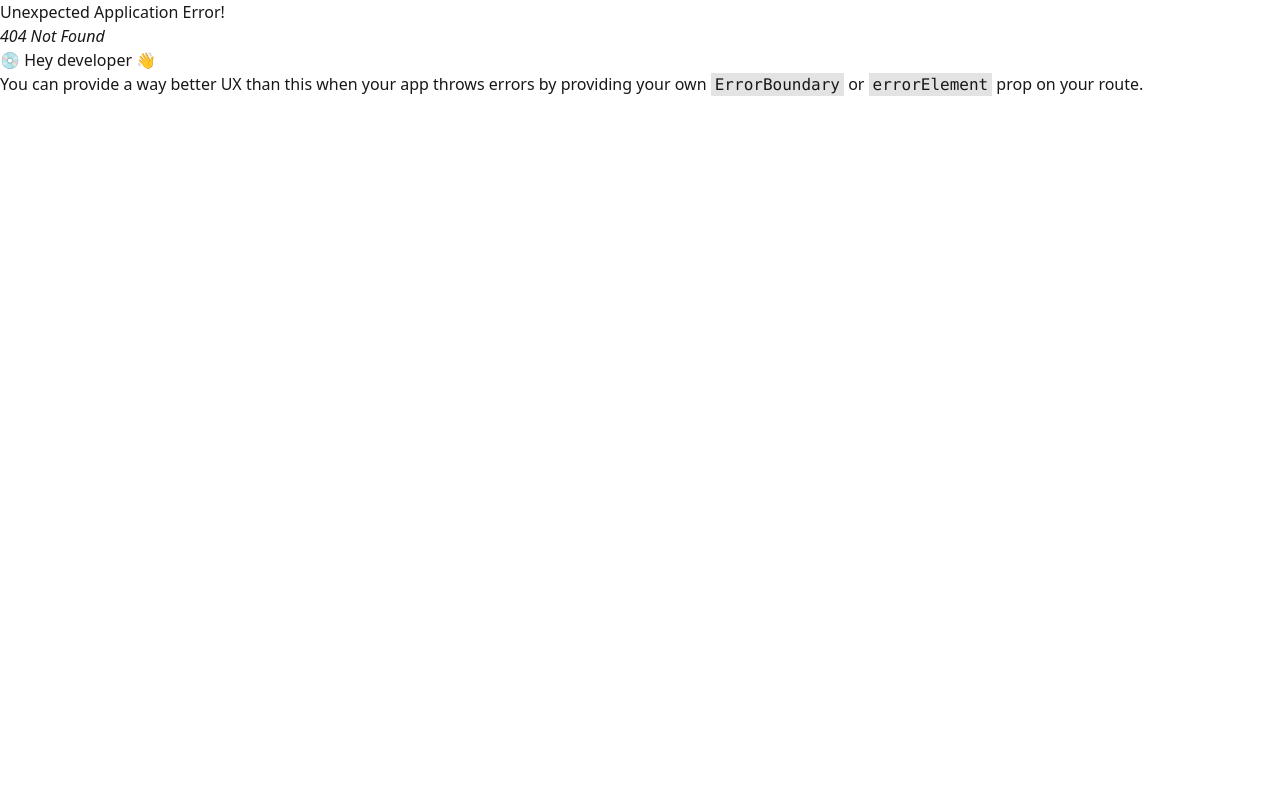
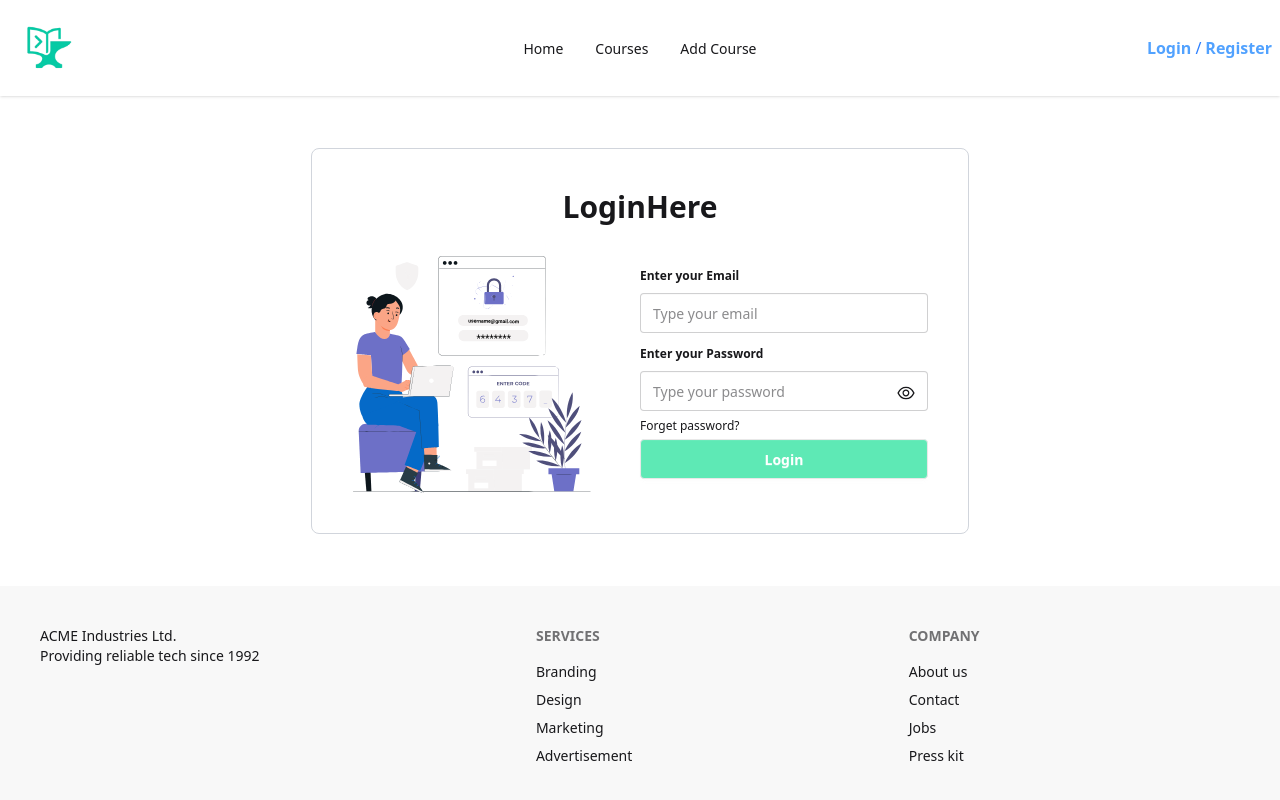
Before and after one commit to sudiptodas153/Course-Management-System, a React (Vite) app: page /login in a window 1280 px wide. Before the commit this address had no page. Shown: the top 800 px of the page. Built offline with nearby package versions, Linux system fonts and the light colour scheme.

Commit message:
login page added and design this page

```diff
--- /dev/null
+++ b/src/Pages/Login/Login.jsx
@@ -0,0 +1,54 @@
+import React, { useState } from 'react';
+import logPic from '../../assets/lottie/login.json'
+import { AiOutlineEye, AiOutlineEyeInvisible } from 'react-icons/ai';
+import Lottie from 'lottie-react';
+
+const Login = () => {
+
+    const [eye, setEye] = useState(false);
+
+    return (
+         <div className='md:flex items-center justify-center p-3'>
+           <div className='border border-gray-300 rounded-lg p-7 md:p-10'>
+            <h2 className='text-center font-bold mb-5 text-3xl'>LoginHere</h2>
+            <div className='md:flex md:gap-12 md:items-center '>
+
+                <div>
+
+                    <Lottie className='w-60' animationData={logPic} loop={true}></Lottie>
+                </div>
+                <div>
+                    <div className="bg-base-100">
+                        <div className="">
+                            <form>
+
+                                <fieldset className="fieldset">
+                                    <legend className="fieldset-legend">Enter your Email</legend>
+                                    <input md:w-72 type="text" className="input md:w-72" placeholder="Type your email" />
+                                </fieldset>
+                                <fieldset className="relative fieldset">
+                                    <legend className="fieldset-legend">Enter your Password</legend>
+                                    <input md:w-72 type={`${eye ? 'text' : 'password'}`} className="input md:w-72 " placeholder="Type your password" />
+                                    <p>Forget password?</p>
+                                    <div onClick={()=>setEye(!eye)} className='cursor-pointer absolute mt-4 ml-64'>
+                                        {
+                                            eye ? <AiOutlineEyeInvisible size={20}/> :  <AiOutlineEye size={20}/>
+                                        }
+
+                                    </div>
+
+                                </fieldset>
+
+                                <button className='btn bg-emerald-300 text-white font-bold w-full'>Login</button>
+                            </form>
+                        </div>
+                    </div>
+                </div>
+
+            </div>
+            </div>
+        </div>
+    );
+};
+
+export default Login;
--- a/src/Router/Router.jsx
+++ b/src/Router/Router.jsx
@@ -2,6 +2,7 @@ import { createBrowserRouter } from "react-router";
 import layout from "../layout/layout";
 import Home from "../Pages/Home/Home";
 import Register from "../Pages/Register/Register";
+import Login from "../Pages/Login/Login";
 
 
 
@@ -16,9 +17,13 @@ export const router = createBrowserRouter([
             Component: Home
         },
         {
-          path: "/register",
+          path: "register",
           Component: Register
         },
+        {
+          path: "login",
+          Component: Login
+        }
     ]
   },
 ]);
--- a/src/Shared/Navbar/Navbar.jsx
+++ b/src/Shared/Navbar/Navbar.jsx
@@ -1,6 +1,6 @@
 import React from 'react';
 import { Link, NavLink } from 'react-router';
-
+import logo from '../../assets/lottie/logo.png'
 const Navbar = () => {
 
 const links = <>
@@ -23,7 +23,9 @@ const links = <>
                            {links}
                         </ul>
                     </div>
-                    <a className="text-xl">daisyUI</a>
+                    <div>
+                        <img className='w-20' src={logo} alt="" />
+                    </div>
                 </div>
                 <div className="navbar-center hidden md:flex ">
                     <ul className="menu menu-horizontal gap-8 px-1">
@@ -31,7 +33,7 @@ const links = <>
                     </ul>
                 </div>
                 <div className="navbar-end flex gap-1">
-                   <Link> <a className="text-blue-400 font-bold">Login</a></Link>
+                   <Link to={'/login'}> <a className="text-blue-400 font-bold">Login</a></Link>
                     <p className='text-blue-500'>/</p>
                     <Link to={'/register'}><a className="text-blue-400  font-bold">Register</a></Link>
                 </div>
```
Also changed, not shown: src/assets/lottie/logo.png (added).
